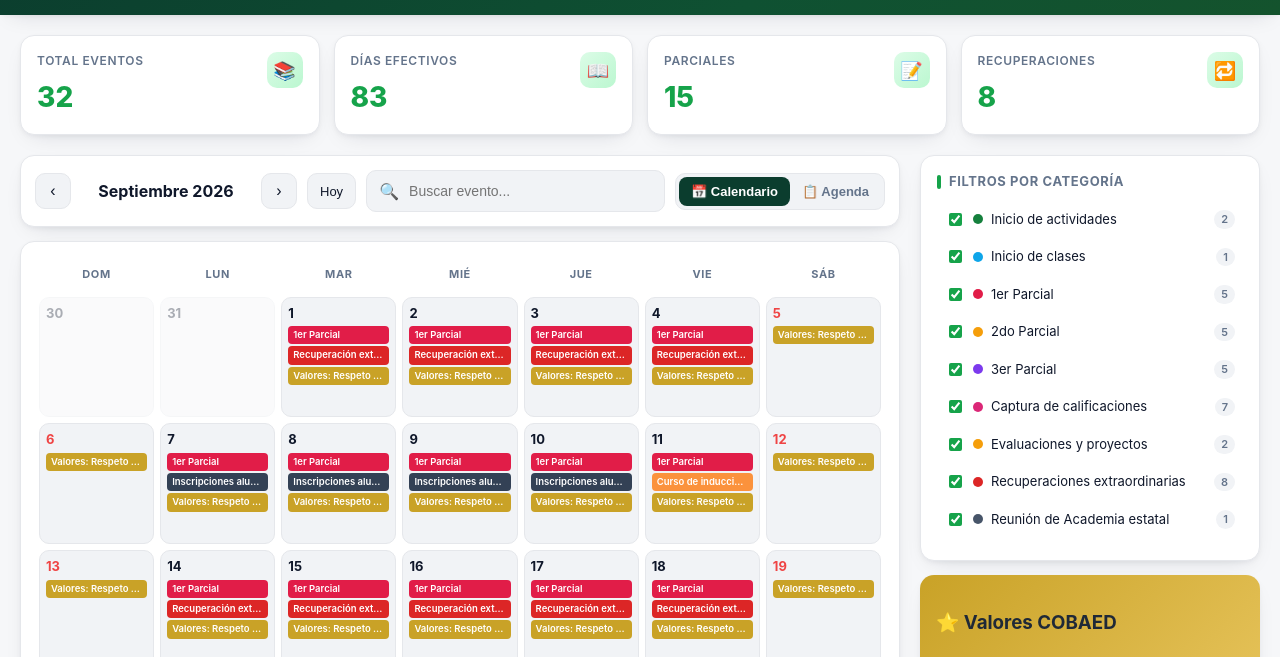
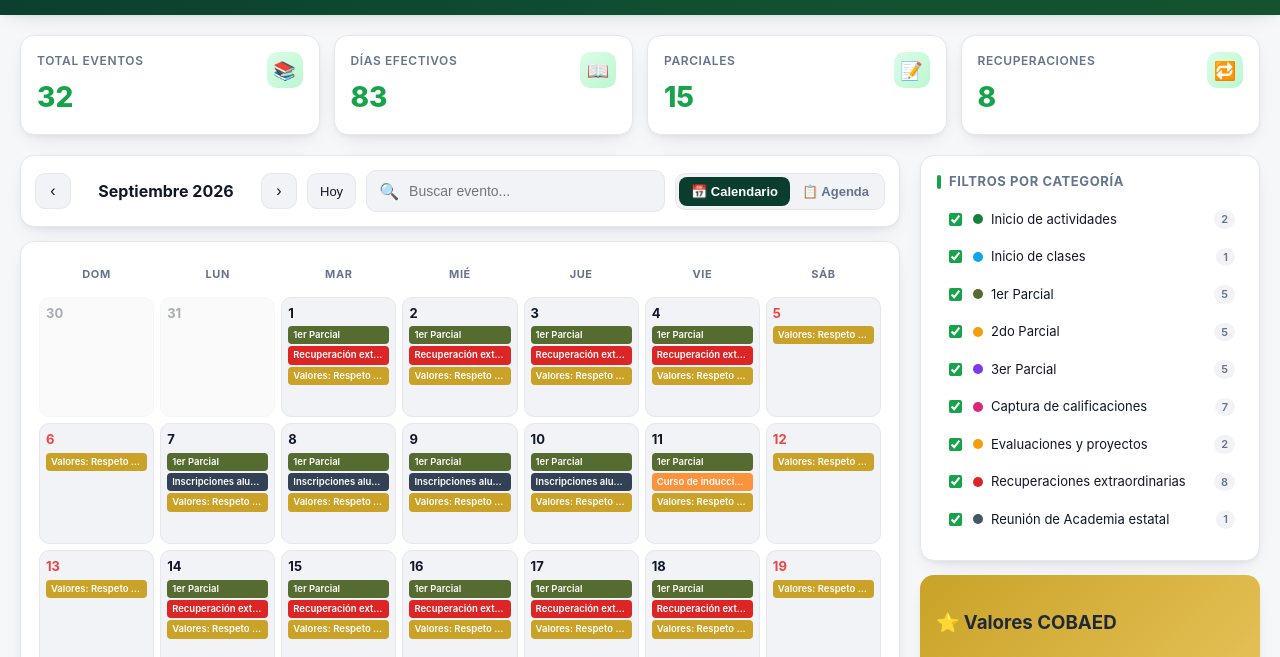
Before and after one commit to ezamarripa-creator/CALENDARIO_2026_2027_COBAED, a plain HTML site: page index.html in a window 1280 px wide. Shown: the part 66-723 px from the top of the page. Drawn offline with Linux system fonts and the light colour scheme.

Commit message:
Update index.html

```diff
--- a/index.html
+++ b/index.html
@@ -60,7 +60,7 @@
   /* Category colors */
   --c-inicio:#15803d;
   --c-clases:#0ea5e9;
-  --c-parcial-1:#e11d48;      /* 1er Parcial: rojo intenso */
+  --c-parcial-1:#556b2f;      /* 1er Parcial: verde olivo */
   --c-parcial-2:#f59e0b;      /* 2do Parcial: ámbar */
   --c-parcial-3:#7c3aed;      /* 3er Parcial: púrpura */
   --c-captura:#db2777;
@@ -431,7 +431,7 @@ body{
 const CATEGORIES = {
   inicio:      { label:"Inicio de actividades", color:"var(--c-inicio)",   hex:"#15803d" },
   clases:      { label:"Inicio de clases",      color:"var(--c-clases)",   hex:"#0ea5e9" },
-  parcial_1:   { label:"1er Parcial",           color:"var(--c-parcial-1)",hex:"#e11d48" },
+  parcial_1:   { label:"1er Parcial",           color:"var(--c-parcial-1)",hex:"#556b2f" },
   parcial_2:   { label:"2do Parcial",           color:"var(--c-parcial-2)",hex:"#f59e0b" },
   parcial_3:   { label:"3er Parcial",           color:"var(--c-parcial-3)",hex:"#7c3aed" },
   captura:     { label:"Captura de calificaciones", color:"var(--c-captura)", hex:"#db2777" },
```
